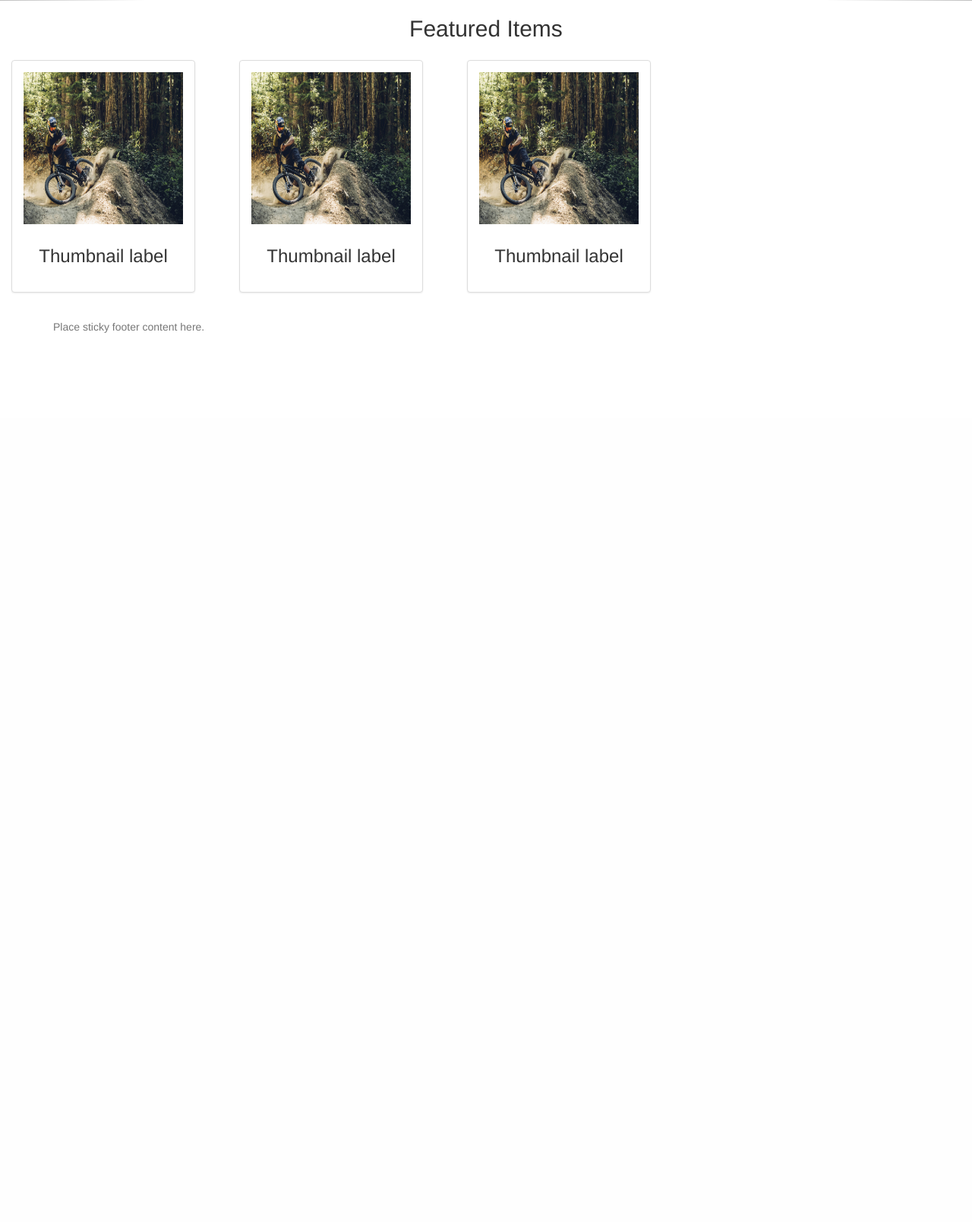
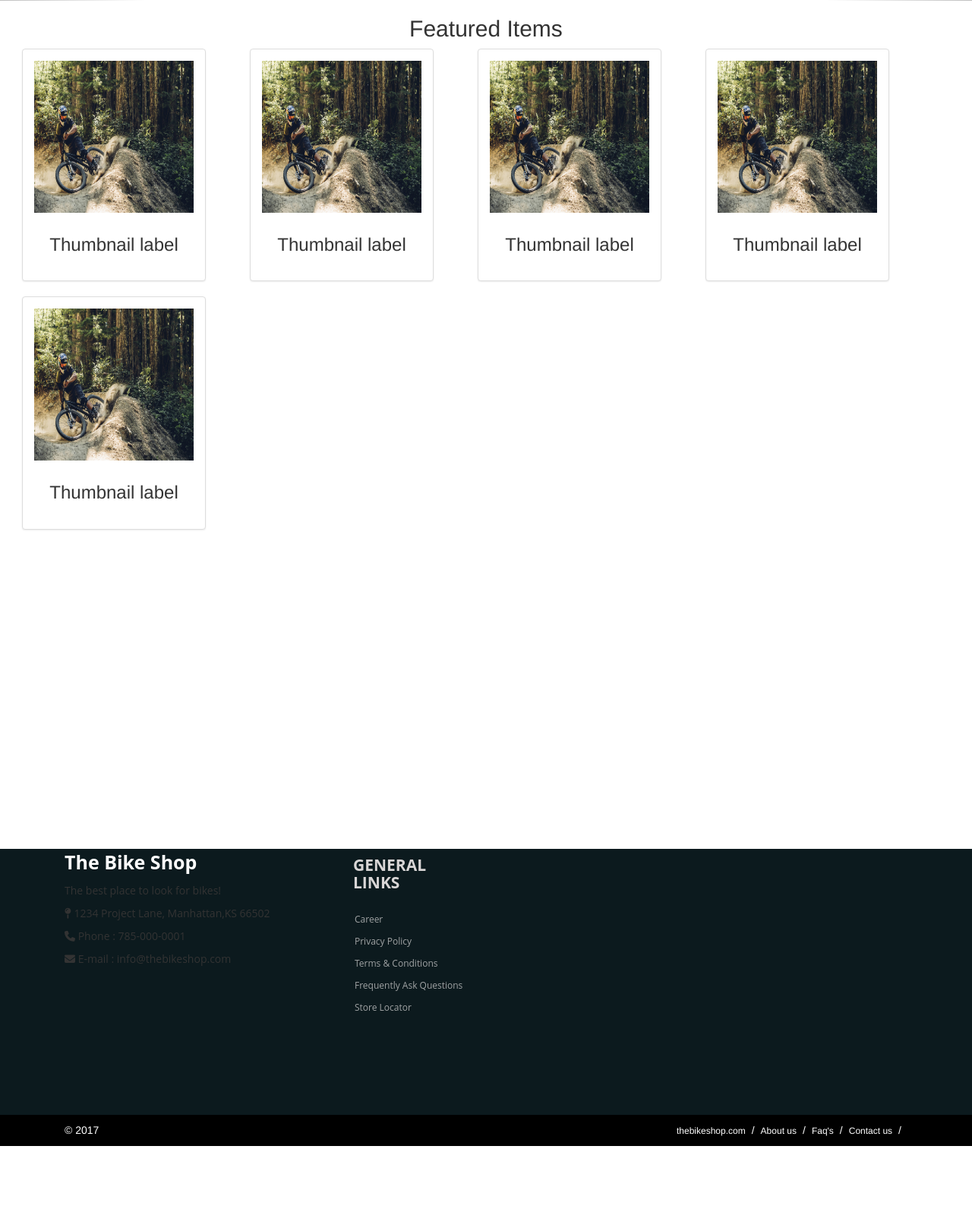
Before and after one commit to jacobmoldrup/CIS526FinalProject, a Django app: page / in a window 1280 px wide. Shown: the part 570-2178 px from the top of the page at 76% size. Before the commit the page ends 1008 px from the top, so only its background shows below. Run offline with Django 3.2, Linux system fonts and the light colour scheme; some libraries are stand-ins or nearby versions.

Commit message:
add side bar and made footer beautiful

```diff
--- a/BikeShop/static/styles/index.css
+++ b/BikeShop/static/styles/index.css
@@ -20,14 +20,15 @@
     text-align: center;
 }
 #row-tag{
-    width: 300px;
+   width: 300px;
+}
+
+.row{
+     width: 100%;
+    margin-left: 0;
+    margin-right:0;
 }
 .thumbnail{
     width: 242px;
     padding: 15px;
 }
-.row{
-    width: 1000px;
-    padding: 15px;
-    text-align: center;
-}
--- a/BikeShop/static/styles/layout.css
+++ b/BikeShop/static/styles/layout.css
@@ -1,3 +1,42 @@
+
 body{
     padding-bottom: 100px;
 }
+
+.wrap{
+  min-height: 100%;
+  height: auto;
+  /* Negative indent footer by its height */
+  /* Pad bottom by footer height */
+  padding-bottom: 400px;
+}
+ul,li{
+    padding:0;
+    margin:0;
+}
+li{
+    list-style-type:none;
+}
+
+footer { background-color:#0c1a1e; min-height:350px; font-family: 'Open Sans', sans-serif;  }
+.footer-col { margin-top:50px; }
+.logofooter { margin-bottom:10px; font-size:25px; color:#fff; font-weight:700;}
+
+.footer-col p { color:#fff; font-size:12px; font-family: 'Open Sans', sans-serif; margin-bottom:15px;}
+.footer-col p i { width:20px; color:#999;}
+
+.footer-ul { list-style-type:none;  padding-left:0; margin-left:2px;}
+.footer-ul li { line-height:29px; font-size:12px;}
+.footer-ul li a { color:#a0a3a4; transition: color 0.2s linear 0s, background 0.2s linear 0s; }
+.footer-ul i { margin-right:10px;}
+.footer-ul li a:hover {transition: color 0.2s linear 0s, background 0.2s linear 0s; color:#ff670f; }
+
+ .copyright { min-height:40px; background-color:#000000;}
+ .copyright p { text-align:left; color:#FFF; padding:10px 0; margin-bottom:0;}
+ .heading7 { font-size:21px; font-weight:700; color:#d9d6d6; margin-bottom:22px;}
+ .post p { font-size:12px; color:#FFF; line-height:20px;}
+ .post p span { display:block; color:#8f8f8f;}
+ .bottom_ul { list-style-type:none; float:right; margin-bottom:0;}
+ .bottom_ul li { float:left; line-height:40px;}
+ .bottom_ul li:after { content:"/"; color:#FFF; margin-right:8px; margin-left:8px;}
+ .bottom_ul li a { color:#FFF;  font-size:12px;}
--- a/BikeShop/templates/Layout/base.html
+++ b/BikeShop/templates/Layout/base.html
@@ -4,11 +4,14 @@
 <head>
     <meta charset="UTF-8">
     <title>The Bike Shop </title>
-    <link rel="stylesheet" href="//maxcdn.bootstrapcdn.com/bootstrap/3.2.0/css/bootstrap.min.css">
-    <link rel="stylesheet" href="//maxcdn.bootstrapcdn.com/bootstrap/3.2.0/css/bootstrap-theme.min.css">
+    <link href="https://fortawesome.github.io/Font-Awesome/assets/font-awesome/css/font-awesome.css" rel="stylesheet">
+    <link rel="stylesheet" href="//maxcdn.bootstrapcdn.com/bootstrap/3.3.7/css/bootstrap.min.css">
+    <link rel="stylesheet" href="//maxcdn.bootstrapcdn.com/bootstrap/3.3.7/css/bootstrap-theme.min.css">
+    <link rel="stylesheet" href="https://maxcdn.bootstrapcdn.com/font-awesome/3.3.7/css/font-awesome.min.css" >
     <link href="{% static "styles/layout.css"%}" type="text/css" rel="stylesheet">
     <script src="https://ajax.googleapis.com/ajax/libs/jquery/2.1.4/jquery.min.js"></script>
     <script src="https://maxcdn.bootstrapcdn.com/bootstrap/3.3.7/js/bootstrap.min.js" ></script>
+    <script src="https://use.fontawesome.com/438d7ea128.js"></script>
     {% block styles_scripts %}
     {% endblock %}
 
@@ -19,14 +22,14 @@
   <div class="container-fluid">
     <!-- Brand and toggle get grouped for better mobile display -->
     <div class="navbar-header">
-      <a class="navbar-brand" href="#">The Bike Shop</a>
+      <a class="navbar-brand" href="/">The Bike Shop</a>
     </div>
 
     <!-- Collect the nav links, forms, and other content for toggling -->
     <div class="collapse navbar-collapse" id="bs-example-navbar-collapse-1">
       <ul class="nav navbar-nav">
-        <li ><a href="#">Bikes</a></li>
-        <li><a href="#">Services</a></li>
+        <li ><a href="Bikes">Bikes</a></li>
+        <li><a href="Services">Services</a></li>
         <li class="dropdown">
           <a href="#" class="dropdown-toggle" data-toggle="dropdown" role="button" aria-haspopup="true" aria-expanded="true">Products <span class="caret"></span></a>
           <ul class="dropdown-menu">
@@ -44,26 +47,63 @@
         </div>
         <button type="submit" class="btn btn-default"><span class="glyphicon glyphicon-search" aria-hidden="true"></span></button>
       </form></li>
-          <li>
-              <a herf="#">
-                <span class="glyphicon glyphicon-user" aria-hidden="true"> SignIn</span></a>
-          </li>
-        <li><a href="#"><span class ="glyphicon glyphicon-heart-empty" aria-hidden = "true"></span></a></li>
-        <li><a herf="#"><span class="glyphicon glyphicon-lock" aria-hidden="true"></span></a></li>
+          <li><a href="SignIn"><span class="glyphicon glyphicon-user" aria-hidden="true"> SignIn</span></a></li>
+        <li><a href="Favorites"><span class ="glyphicon glyphicon-heart-empty" aria-hidden = "true"></span></a></li>
+        <li><a href="Cart"><span class="glyphicon glyphicon-lock" aria-hidden="true"></span></a></li>
       </ul>
     </div><!-- /.navbar-collapse -->
   </div><!-- /.container-fluid -->
 </nav>
+
+    <div class="wrap">
+    {% block sidebar %}
+    {% endblock %}
+
+
     <!---- space reserved for different content-->
     {% block content %}
     {% endblock %}
+    </div>
 
-<!------bottom nav bar-->
-<footer class="footer ">
+<!--footer start from here-->
+<footer>
   <div class="container">
-        <p class="text-muted">Place sticky footer content here.</p>
+    <div class="row">
+      <div class="col-md-4 col-sm-6 footerleft ">
+        <div class="logofooter"> The Bike Shop</div>
+        <p> The best place to look for bikes!</p>
+        <p><i class="fa fa-map-pin"></i> 1234 Project Lane, Manhattan,KS 66502</p>
+        <p><i class="fa fa-phone"></i> Phone  :  785-000-0001</p>
+        <p><i class="fa fa-envelope"></i> E-mail : info@thebikeshop.com</p>
+
       </div>
+      <div class="col-md-2 col-sm-6 paddingtop-bottom">
+        <h6 class="heading7">GENERAL LINKS</h6>
+        <ul class="footer-ul">
+          <li><a href="#"> Career</a></li>
+          <li><a href="#"> Privacy Policy</a></li>
+          <li><a href="#"> Terms & Conditions</a></li>
+          <li><a href="#"> Frequently Ask Questions</a></li>
+            <li><a href="#">Store Locator</a></li>
+        </ul>
+      </div>
+    </div>
+  </div>
 </footer>
-
+<div class="copyright">
+  <div class="container">
+    <div class="col-md-6">
+      <p>© 2017 </p>
+    </div>
+    <div class="col-md-6">
+      <ul class="bottom_ul">
+        <li><a href="#">thebikeshop.com</a></li>
+        <li><a href="#">About us</a></li>
+        <li><a href="#">Faq's</a></li>
+        <li><a href="#">Contact us</a></li>
+      </ul>
+    </div>
+  </div>
+</div>
 </body>
 </html>
--- a/BikeShop/templates/Layout/index.html
+++ b/BikeShop/templates/Layout/index.html
@@ -44,11 +44,11 @@
   </a>
 </div>
     <h2 id="featured-items">Featured Items</h2>
-
+<div id="card-container">
     <div class="row">
 
-        <div id="row-tag" class="col-sm-3 col-md-3">
-            <div class="thumbnail">
+        <div id="row-tag" class="col-sm-6 col-md-5 ">
+            <div class="thumbnail center-block">
                 <img id="feature-img" class="img-responsive center-block" src="{% static "images/mountain_bike_sale.jpg"%}" alt="images/mountain_bike_sale.jpg ">
                 <div id= "caption-label" class="caption">
                     <h3>Thumbnail label</h3>
@@ -56,8 +56,8 @@
             </div>
         </div>
 
-        <div id="row-tag" class="col-sm-3 col-md-3">
-            <div class="thumbnail">
+        <div id="row-tag" class="col-sm-6 col-md-5 ">
+            <div class="thumbnail center-block">
                 <img id="feature-img" class="img-responsive center-block" src="{% static "images/mountain_bike_sale.jpg"%}" alt="images/mountain_bike_sale.jpg ">
                 <div id= "caption-label" class="caption">
                     <h3>Thumbnail label</h3>
@@ -65,8 +65,26 @@
             </div>
         </div>
 
-        <div id="row-tag" class="col-sm-3 col-md-3">
-            <div class="thumbnail">
+         <div id="row-tag" class="col-sm-6 col-md-5 ">
+            <div class="thumbnail center-block">
+                <img id="feature-img" class="img-responsive center-block" src="{% static "images/mountain_bike_sale.jpg"%}" alt="images/mountain_bike_sale.jpg ">
+                <div id= "caption-label" class="caption">
+                    <h3>Thumbnail label</h3>
+                </div>
+            </div>
+        </div>
+
+         <div id="row-tag" class="col-sm-6 col-md-5 ">
+            <div class="thumbnail center-block">
+                <img id="feature-img" class="img-responsive center-block" src="{% static "images/mountain_bike_sale.jpg"%}" alt="images/mountain_bike_sale.jpg ">
+                <div id= "caption-label" class="caption">
+                    <h3>Thumbnail label</h3>
+                </div>
+            </div>
+        </div>
+
+        <div id="row-tag" class="col-sm-6 col-md-5 ">
+            <div class="thumbnail center-block">
                 <img id="feature-img" class="img-responsive center-block" src="{% static "images/mountain_bike_sale.jpg"%}" alt="images/mountain_bike_sale.jpg ">
                 <div id= "caption-label" class="caption">
                     <h3>Thumbnail label</h3>
@@ -74,4 +92,5 @@
             </div>
         </div>
     </div>
+</div>
 {% endblock %}
--- a/BikeShop/urls.py
+++ b/BikeShop/urls.py
@@ -3,4 +3,11 @@ from . import views
 
 urlpatterns = [
     url(r'^$', views.post_main_page, name='post_main_page'),
+    url(r'^Bikes$', views.bikes, name='bikes'),
+    url(r'^SignIn$', views.login, name='login'),
+    url(r'^Services$', views.services, name='services'),
+    url(r'^Favorites$', views.favorites, name='favorites'),
+    url(r'^Cart$',views.cart,name='cart')
+
+
 ]
--- a/BikeShop/views.py
+++ b/BikeShop/views.py
@@ -3,3 +3,17 @@ from django.shortcuts import render
 # Create your views here.
 def post_main_page(request):
     return render(request, 'Layout/index.html', {})
+
+def login(request):
+    return render(request,'pages/login.html',{})
+
+def bikes(request):
+    return render(request,'pages/bikes.html',{})
+
+def services(request):
+    return render(request,'pages/services.html',{})
+def favorites(request):
+    return render(request, 'pages/favorites.html', {})
+
+def cart(request):
+    return render(request, 'pages/cart.html',{})
--- a/mysite/urls.py
+++ b/mysite/urls.py
@@ -20,7 +20,7 @@ from django.conf.urls.static import static
 
 urlpatterns = [
     url(r'^admin/', admin.site.urls),
-    url(r'', include('BikeShop.urls')),
+    url(r'',include('BikeShop.urls')),
 ]
 
 if settings.DEBUG:
```
Also changed, not shown: BikeShop/static/styles/items.css (added, +67 -0 lines), BikeShop/templates/pages/bikes.html (added, +43 -0 lines), BikeShop/templates/pages/cart.html (added, +9 -0 lines), BikeShop/templates/pages/favorites.html (added, +9 -0 lines), BikeShop/templates/pages/login.html (added, +9 -0 lines), BikeShop/templates/pages/services.html (added, +9 -0 lines).
